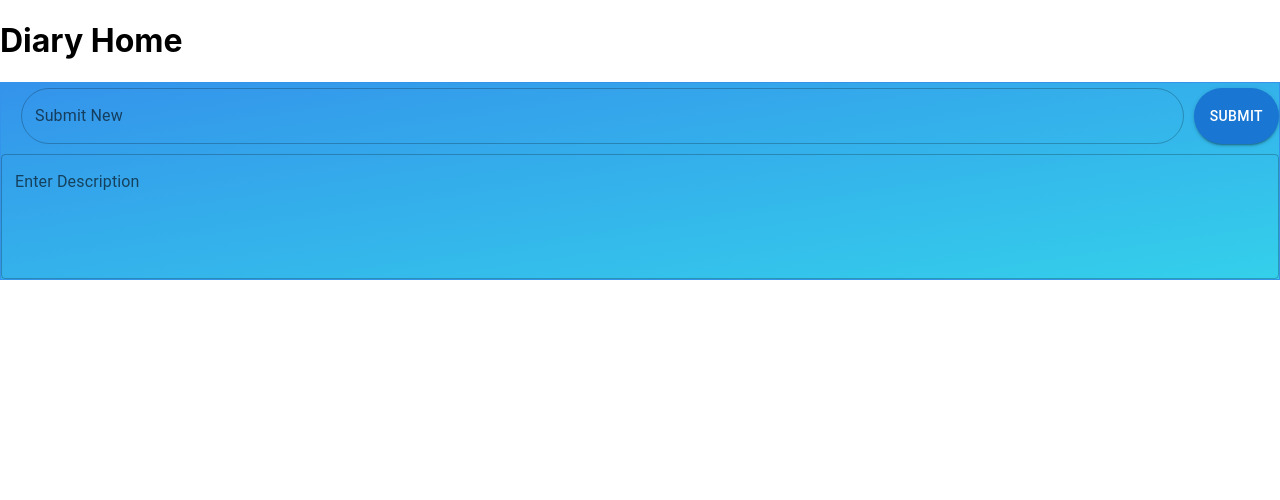
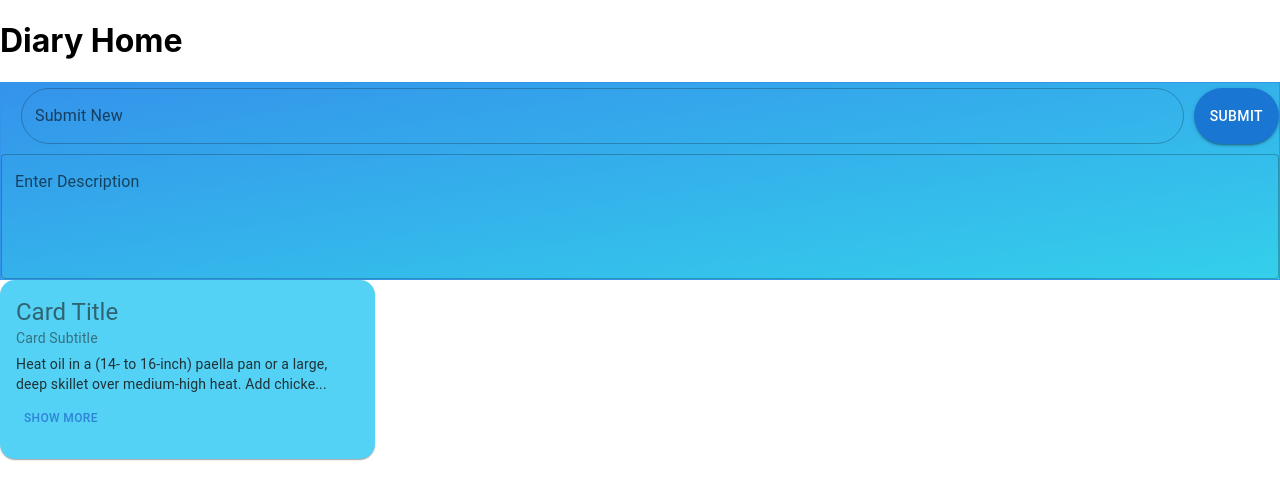
Before and after one commit to fcodelabs/training-web, a React (Create React App) app in the folder dear-diary-react/: page /DiaryHome in a window 1280 px wide. Shown: the top 500 px of the page. Built offline with nearby package versions, Linux system fonts and the light colour scheme.

Commit message:
Created DiaryCard

```diff
--- a/dear-diary-react/src/Diary/DiaryHome.tsx
+++ b/dear-diary-react/src/Diary/DiaryHome.tsx
@@ -1,10 +1,12 @@
 import DiaryForm from "../components/DiaryForm";
+import RecipeReviewCard from "./RecipeReviewCard";
 
 function DiaryHome() {
   return (
     <div>
       <h1>Diary Home</h1>
       <DiaryForm />
+      <RecipeReviewCard />
     </div>
   );
 }
--- /dev/null
+++ b/dear-diary-react/src/Diary/RecipeReviewCard.tsx
@@ -0,0 +1,68 @@
+import * as React from "react";
+import Box from "@mui/material/Box";
+import Card from "@mui/material/Card";
+import CardActions from "@mui/material/CardActions";
+import CardContent from "@mui/material/CardContent";
+import Button from "@mui/material/Button";
+import Typography from "@mui/material/Typography";
+import { useState } from "react";
+
+const bull = (
+  <Box
+    component="span"
+    sx={{ display: "inline-block", mx: "2px", transform: "scale(0.8)" }}
+  >
+    •
+  </Box>
+);
+
+export default function RecipeReviewCard() {
+  const [showDescription, setShowDescription] = useState(false);
+
+  const handleShowMore = () => {
+    setShowDescription(!showDescription);
+  };
+
+  const title = "Card Title";
+  const subtitle = "Card Subtitle";
+  const description =
+    "Heat oil in a (14- to 16-inch) paella pan or a large, deep skillet over medium-high heat. Add chicken, shrimp and chorizo, and cook, stirring occasionally until lightly browned, 6 to 8 minutes. Transfer shrimp to a large plate and set aside, leaving chicken and chorizo in the pan. Add pimentón, bay leaves, garlic, tomatoes, onion, salt and pepper, and cook, stirring often until thickened and fragrant, about 10 minutes. Add saffron broth and remaining 4 1/2 cups chicken broth; bring to a boil."; // Replace with your balance description
+
+  const displayedDescription = showDescription
+    ? description
+    : description.slice(0, 100);
+
+  const buttonText = showDescription ? "Hide" : "Show More";
+
+  return (
+    <Card
+      sx={{
+        maxWidth: 375,
+        borderRadius: "15px",
+        backgroundColor: "#42cef5",
+        opacity: 0.9,
+      }}
+    >
+      <CardContent>
+        <Typography variant="h5" color="text.secondary">
+          {title}
+        </Typography>
+        <Typography
+          sx={{ fontSize: 14, opacity: 0.6 }}
+          component="div"
+          gutterBottom
+        >
+          {subtitle}
+        </Typography>
+        <Typography variant="body2">
+          {displayedDescription}
+          {!showDescription && description.length > 100 && "..."}
+        </Typography>
+
+        <Button onClick={handleShowMore} sx={{ mt: 1, fontSize: 12 }}>
+          {buttonText}
+        </Button>
+      </CardContent>
+    </Card>
+  );
+}
```
